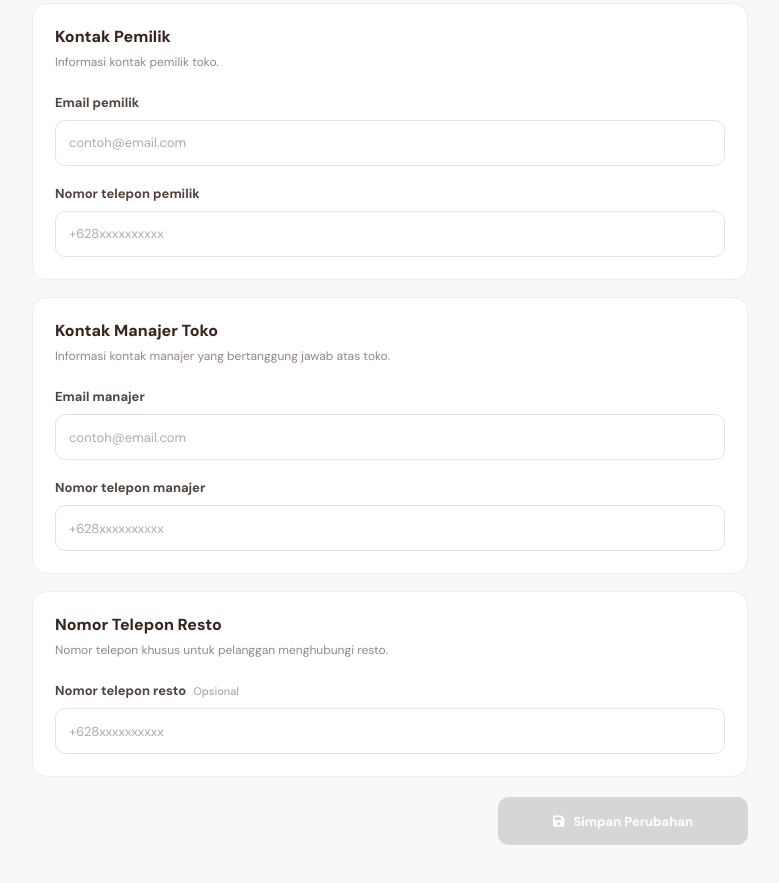
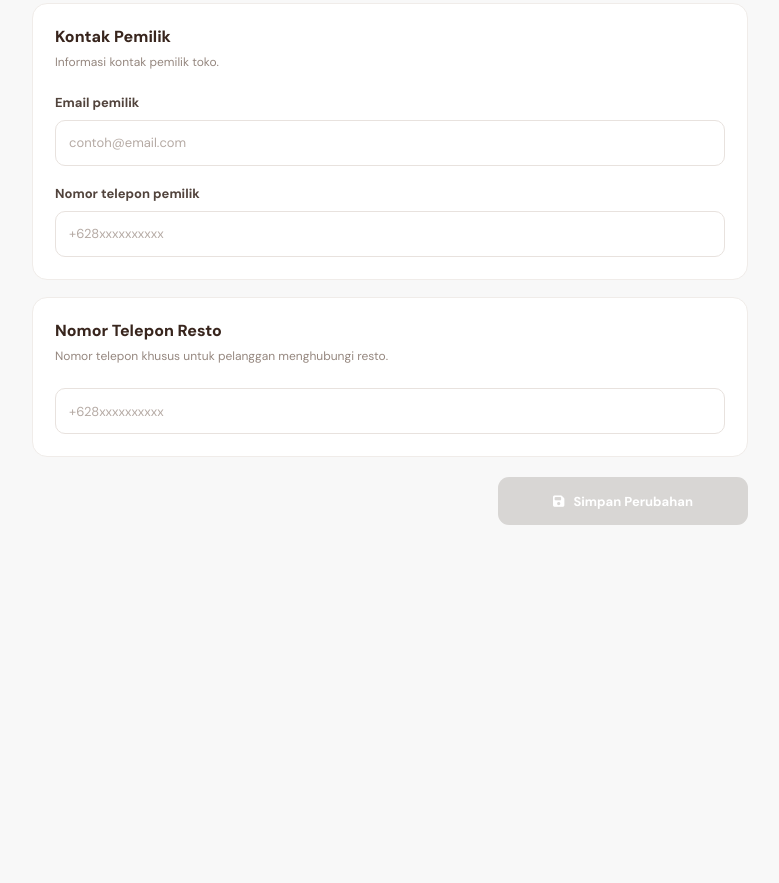
Before and after one commit to SendiAp/Kopicu, a plain HTML site: page admin/toko/toko.html in a window 1280 px wide. Shown: the part 2432-3315 px from the top of the page, without its empty margins (250-1029 px from the left). After the commit the page ends 3007 px from the top, so only its background shows below. Drawn offline with Linux system fonts and the light colour scheme; some packages are replaced by stand-ins of ours; a script that the page names is missing.

Commit message:
Update toko.html

```diff
--- a/admin/toko/toko.html
+++ b/admin/toko/toko.html
@@ -343,41 +343,11 @@
 
         <section class="form-section">
           <div class="section-heading">
-            <h2>Kontak Manajer Toko</h2>
-            <p>Informasi kontak manajer yang bertanggung jawab atas toko.</p>
-          </div>
-
-          <div class="form-group">
-            <label for="manager-email">Email manajer</label>
-            <input
-              type="email"
-              id="manager-email"
-              name="managerEmail"
-              placeholder="contoh@email.com"
-            >
-          </div>
-
-          <div class="form-group">
-            <label for="manager-phone">Nomor telepon manajer</label>
-            <input
-              type="tel"
-              id="manager-phone"
-              name="managerPhone"
-              placeholder="+628xxxxxxxxxx"
-              pattern="\+628[0-9]{7,12}"
-              title="Nomor harus diawali +628"
-            >
-          </div>
-        </section>
-
-        <section class="form-section">
-          <div class="section-heading">
             <h2>Nomor Telepon Resto</h2>
             <p>Nomor telepon khusus untuk pelanggan menghubungi resto.</p>
           </div>
 
           <div class="form-group">
-            <label for="restaurant-phone">Nomor telepon resto <span class="optional-label">Opsional</span></label>
             <input
               type="tel"
               id="restaurant-phone"
```
